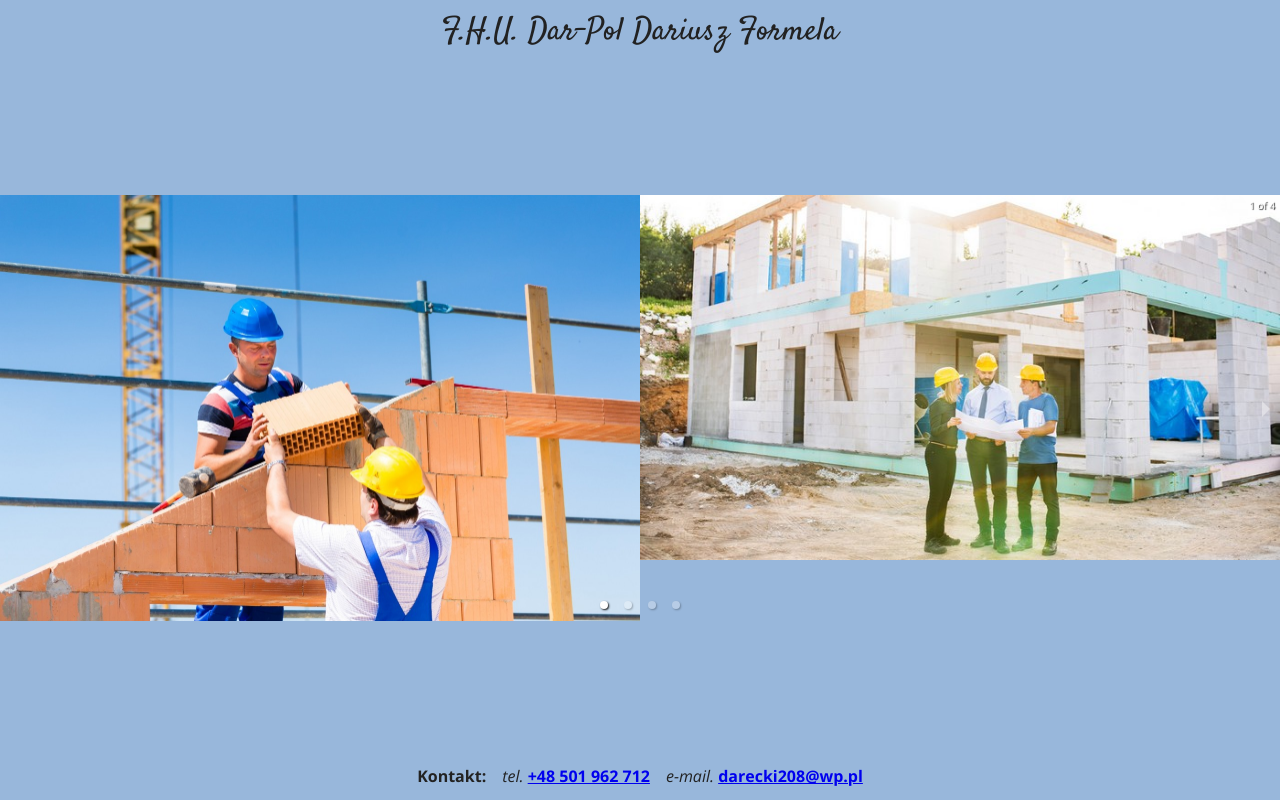
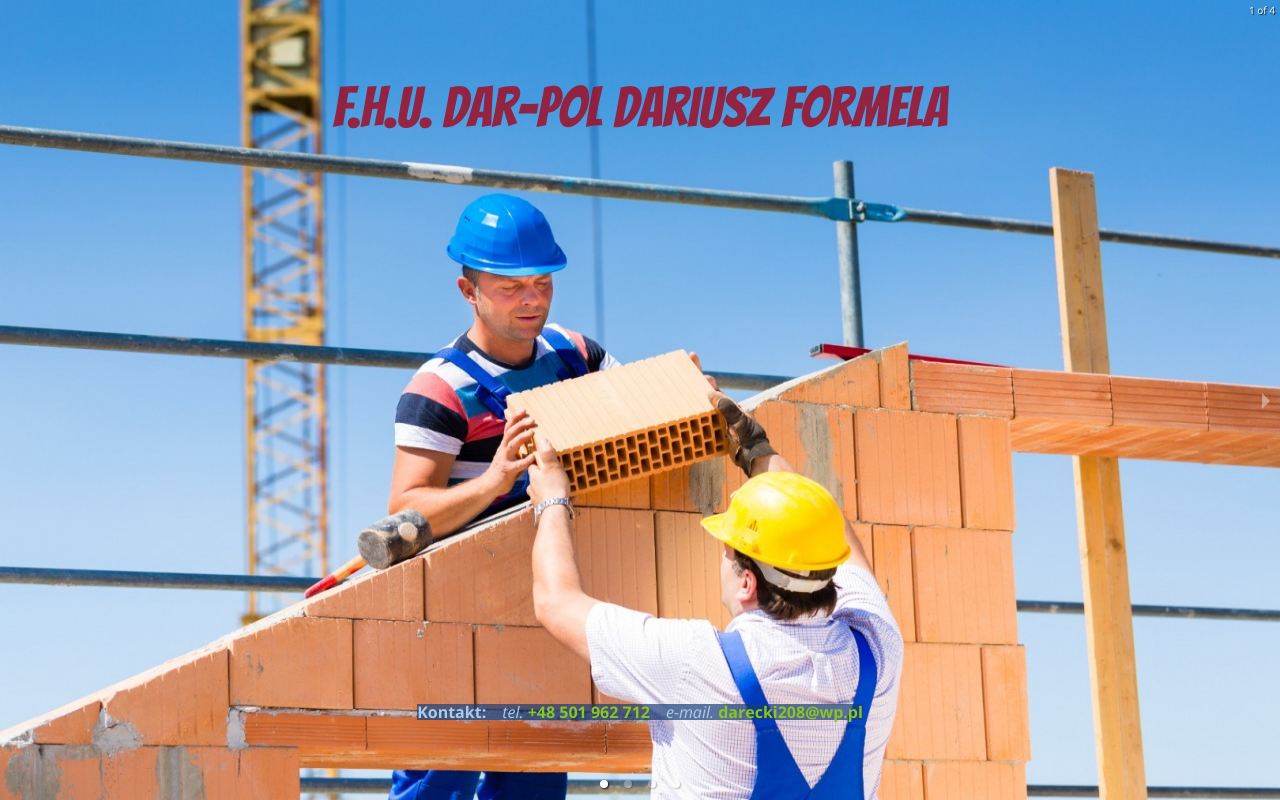
Before and after one commit to WiktorWK/PHU_Darek, a React (Create React App) app in the folder phu_darek_1_0/: page / in a window 1280 px wide. Built offline with nearby package versions, Linux system fonts and the light colour scheme.

Commit message:
poprawione style

```diff
--- a/phu_darek_1_0/src/components/main/Photos.js
+++ b/phu_darek_1_0/src/components/main/Photos.js
@@ -18,14 +18,13 @@
 
     return (
         <Carousel
-            centerMode={true}
-            centerSlidePercentage={50}
+            centerMode={false}
             showThumbs={false}
         >
             {imges.map((el, i) => {
                 return (
                     <div  key={i}>
-                        <img  alt="construction site" src={el} />
+                        <img className='main_img'  alt="construction site" src={el} />
                     </div>
                 );
             })}
--- a/phu_darek_1_0/src/scss/constants/_colors.scss
+++ b/phu_darek_1_0/src/scss/constants/_colors.scss
@@ -1,3 +1,6 @@
-$color-blue  : rgb(152, 183, 219);
-$color-whitey: rgba(255, 255, 221, 1);
+$color-blue  : rgb(84, 94, 102);
+$color-footer-backgroundcolor  : rgba(24, 62, 119, 0.685);
+$color-whitey: rgb(170, 203, 235);
 $color-browney: rgba(202, 194, 144, 1);
+$color-contact-data: rgb(136, 197, 38);
+$color-logo: rgba(160, 13, 37, 0.842);
--- a/phu_darek_1_0/src/scss/constants/_fonts.scss
+++ b/phu_darek_1_0/src/scss/constants/_fonts.scss
@@ -1,10 +1,10 @@
-@import url('https://fonts.googleapis.com/css2?family=Open+Sans:ital,wght@0,400;0,700;1,300&family=Satisfy&display=swap');
+@import url('https://fonts.googleapis.com/css2?family=Open+Sans:ital,wght@0,400;0,700;1,300&family=Bangers&display=swap');
 
 
 // font-family: 'Open Sans', sans-serif;
 // font-family: 'Satisfy', cursive;
 
-$font-logo: 'Satisfy', cursive;
+$font-logo: 'Bangers', cursive;
 $font-base: 'Open Sans', sans-serif;
 $font-alt: 300;
 $font-regular: 400;
--- a/phu_darek_1_0/src/scss/container.scss
+++ b/phu_darek_1_0/src/scss/container.scss
@@ -18,7 +18,7 @@
         justify-content: center;
         align-items    : center;
         width          : 100%;
-        padding        : 1rem 0;
+        // padding        : 1rem 0;
         flex-grow      : 0;
 
     }
@@ -36,7 +36,7 @@
     &_footer {
         box-sizing     : border-box;
         width          : 100%;
-        padding        : 1rem 0;
+        // padding        : 1rem 0;
         display        : flex;
         align-items    : center;
         justify-content: center;
--- a/phu_darek_1_0/src/scss/footer.scss
+++ b/phu_darek_1_0/src/scss/footer.scss
@@ -1,5 +1,10 @@
 .footer {
     &_info {
+        color: $color-whitey;
+        background-color: $color-footer-backgroundcolor;
+        position: fixed;
+        bottom: 10%;
+
         @media (max-width: 500px) {
             display       : flex;
             flex-direction: column;
@@ -16,6 +21,12 @@
             >p {
                 margin-left: 1rem;
             }
+        }
+
+        a {
+            text-decoration: none;
+            color          : $color-contact-data;
+            font-family    : $font-regular;
         }
 
 
--- a/phu_darek_1_0/src/scss/header.scss
+++ b/phu_darek_1_0/src/scss/header.scss
@@ -1,8 +1,11 @@
 .header {
     &_logo {
-        font-size  : 2rem;
+        font-size  : 3.5rem;
         text-align : center;
         font-family: $font-logo;
-
+        color: $color-logo;
+        position: fixed;
+        z-index: 5;
+        top: 10%;
     }
 }
--- a/phu_darek_1_0/src/scss/main.scss
+++ b/phu_darek_1_0/src/scss/main.scss
@@ -8,93 +8,13 @@
         width          : 100%;
         height         : 100%;
         position       : relative;
+    }
 
-        &_container {
-            &_img {
-                display           : flex;
-                align-items       : center;
-                justify-content   : center;
-                // height         : 100%;
-                position          : absolute;
-                top               : 50%;
-                left              : 50%;
-                transform         : translate(-50%, -50%);
-            }
-        }
+    @media (min-width: 500px) {
 
         &_img {
-
-            @media (min-width: 501px) {
-                height: 70vh;
-            }
-
-            @media (max-width: 500px) {
-                width: 100vw;
-            }
+            max-height: 100vh;
         }
-
-        >:first-child {
-            position : absolute;
-            top      : 50%;
-            left     : 0%;
-            transform: translate(0%, -50%);
-            z-index  : 5;
-        }
-
-        >:last-child {
-            position : absolute;
-            top      : 50%;
-            right    : 0%;
-            transform: translate(0%, -50%);
-            z-index  : 5;
-        }
-
     }
 
-    &_btnside {
-        border: 1px solid salmon;
-        width : 3rem;
-        height: 3rem;
-        cursor: pointer;
-
-        &_arrow {
-            &_left {
-                display        : flex;
-                align-items    : center;
-                justify-content: center;
-                width          : 100%;
-                height         : 100%;
-
-                &::before {
-                    display       : block;
-                    font-style    : normal;
-                    font-variant  : normal;
-                    text-rendering: auto;
-                    font-family   : "Font Awesome 5 Free";
-                    font-weight   : 600;
-                    font-size     : 2rem;
-                    content       : "\f053";
-                }
-            }
-
-            &_right {
-                display        : flex;
-                align-items    : center;
-                justify-content: center;
-                width          : 100%;
-                height         : 100%;
-
-                &::before {
-                    display       : block;
-                    font-style    : normal;
-                    font-variant  : normal;
-                    text-rendering: auto;
-                    font-family   : "Font Awesome 5 Free";
-                    font-weight   : 600;
-                    font-size     : 2rem;
-                    content       : "\f054";
-                }
-            }
-        }
-    }
 }
```
